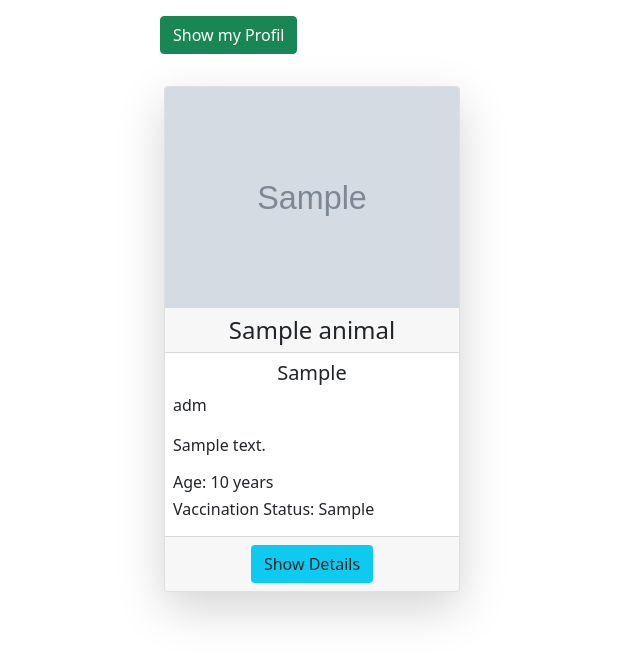
After one commit to Queeen520/BE17_CR5_IsabellaWindhaber, a PHP site: page /animals/home.php in a window 1280 px wide. The commit adds this page. Shown: the top 660 px of the page, without its empty margins (0-640 px from the left). Run offline with PHP 8.4, Linux system fonts and the light colour scheme; tables that the repository leaves empty or names only in its code hold one stand-in row (values such as "Sample post"); grey boxes marked "Sample" are stand-in pictures.

Commit message:
update home

```diff
--- /dev/null
+++ b/animals/home.php
@@ -0,0 +1,95 @@
+<?php
+session_start();
+require_once '../components/db_connect.php';
+
+/*
+if (!isset($_SESSION['adm']) && !isset($_SESSION['user'])) {
+    header("Location: ../register.php");
+    exit;
+}
+
+if (!isset($_SESSION['adm']) && isset($_SESSION['user'])) {
+
+    $res = mysqli_query($connect, "SELECT * FROM user WHERE id=" . $_SESSION['user']);
+    $row1 = mysqli_fetch_array($res, MYSQLI_ASSOC);
+} else if (isset($_SESSION['adm']) && !isset($_SESSION['user'])) {
+
+    $res = mysqli_query($connect, "SELECT * FROM user WHERE id=" . $_SESSION['adm']);
+    $row1 = mysqli_fetch_array($res, MYSQLI_ASSOC);
+}*/
+
+$sql = "SELECT * FROM animals";
+$result = mysqli_query($connect, $sql);
+$tbody = '';
+
+if (mysqli_num_rows($result) > 0) {
+    while ($row = mysqli_fetch_array($result, MYSQLI_ASSOC)) {
+        $tbody .= "
+        <div class='col p-3'>
+            <div class='card p-0 shadow-lg bg-body rounded all-animals'>
+                <img class='card-img-top' src='../pictures/" . $row['picture'] . "'alt='" . $row['name'] . "'>
+                <h4 class='card-header text-center'>" . $row['name'] . "</h4>
+                <div class='card-body p-2'>
+                    <p class='h5 card-text text-center'>" . $row['breed'] . "</p>
+                    <p class='card-text'>" . $row['status'] . "</p>
+                    <p class='card-text'>" . $row['description'] . "</p>
+                    <p class='h6'>
+                    Age: " . $row['age'] . " years
+                    </p>
+                    <p class='h6'>
+                    Vaccination Status: " . $row['vaccinated'] . "
+                    </p>
+                </div>
+                <div class='card-footer text-center'>
+                   <a class='btn btn-small bg-info' href='details.php?id=" . $row['id'] . "'>Show Details</a>
+                </div>
+            </div>
+        </div>";
+    }
+} else {
+    $tbody =  "<tr><td colspan='5'><center>No Data Available </center></td></tr>";
+}
+
+mysqli_close($connect);
+?>
+
+<!DOCTYPE html>
+<html lang="en">
+
+<head>
+    <meta charset="UTF-8">
+    <meta name="viewport" content="width=device-width, initial-scale=1.0">
+    <title>PHP CRUD</title>
+    <?php require_once '../components/boot.php' ?>
+    <style type="text/css">
+        .manageProduct {
+            margin: auto;
+        }
+
+        .img-thumbnail {
+            width: 70px !important;
+            height: 70px !important;
+        }
+
+        td {
+            text-align: left;
+            vertical-align: middle;
+        }
+
+        tr {
+            text-align: left;
+        }
+    </style>
+</head>
+
+<body>
+    <div class="manageProduct w-75 mt-3">
+        <div class='mb-3'>
+            <a href="../dashboard.php"><button class='btn btn-success' type="button">Show my Profil</button></a>
+        </div>
+        <div class="row row-cols-1 row-cols-sm-2 row-cols-md-3 cont">
+            <?= $tbody; ?>
+        </div>
+    </div>
+</body>
+</html>
--- a/dashboard.php
+++ b/dashboard.php
@@ -17,7 +17,8 @@ $result = mysqli_query($connect, $sql);
 $tbody = '';
 if ($result->num_rows > 0) {
     while ($row = $result->fetch_array(MYSQLI_ASSOC)) {
-        $tbody .= "<tr>
+        $tbody .= "
+            <tr>
             <td><img class='img-thumbnail rounded-circle' src='pictures/" . $row['picture'] . "' alt=" . $row['firstname'] . "></td>
             <td>" . $row['firstname'] . " " . $row['lastname'] . "</td>
             <td>" . $row['phone'] . "</td>
@@ -29,7 +30,7 @@ if ($result->num_rows > 0) {
          </tr>";
     }
 } else {
-    $tbody = "<tr><td colspan='5'><center>No Data Available </center></td></tr>";
+    $tbody = "<tr><td colspan='9'><center>No Data Available </center></td></tr>";
 }
 
 mysqli_close($connect);
```
Also changed, not shown: animals/index_user.php (deleted, +0 -93 lines).
